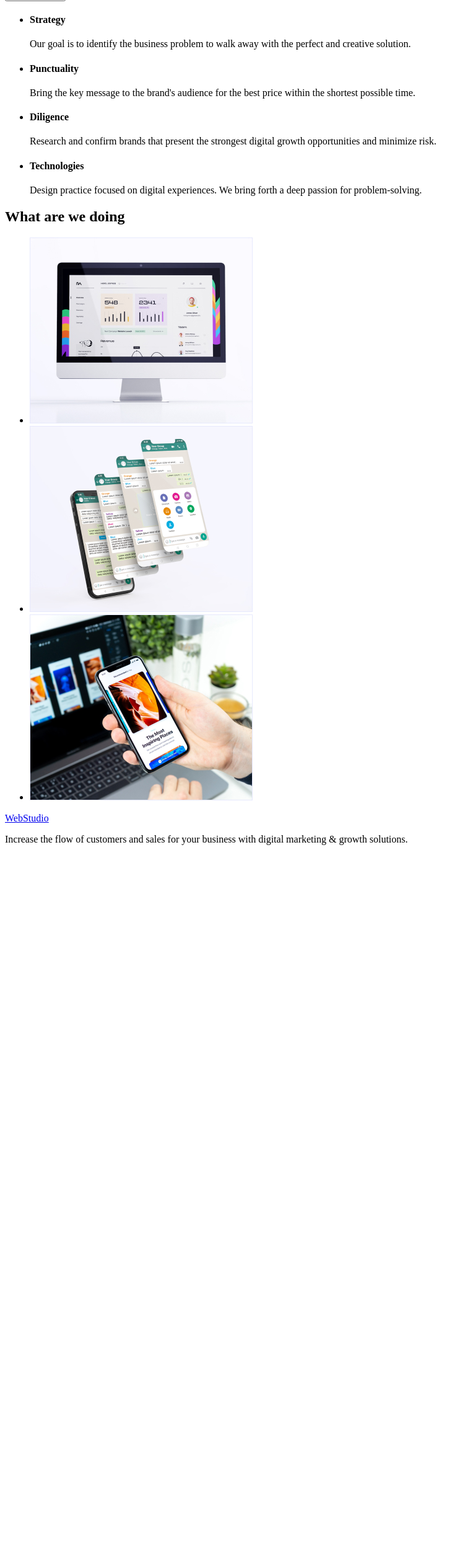
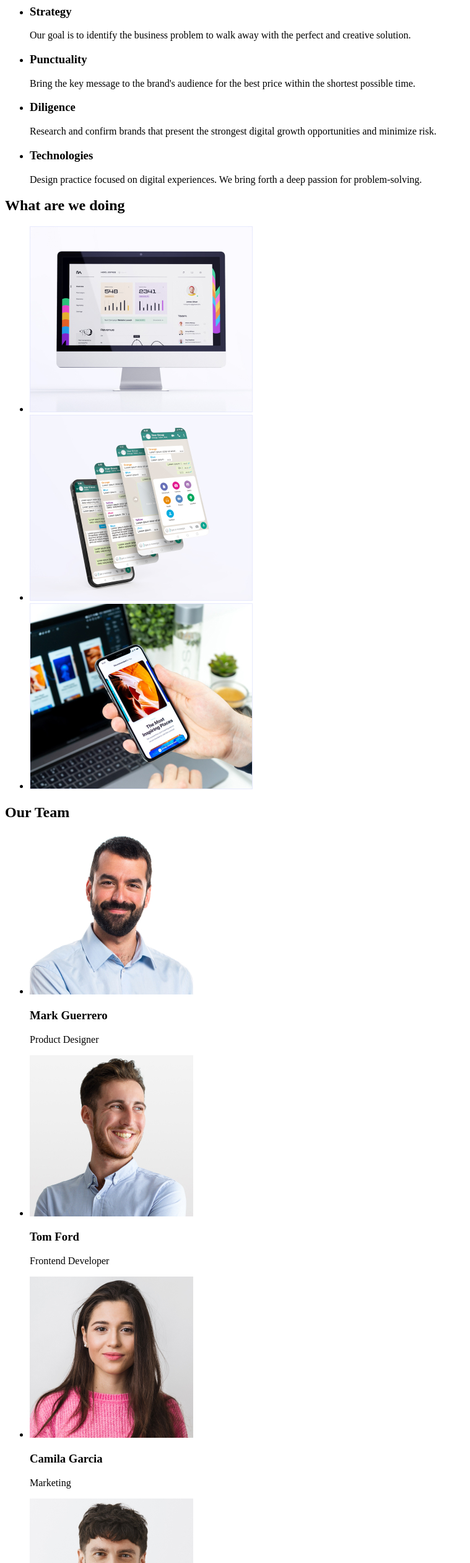
Before and after one commit to GLiliya19/goit-markup-hw-01, a plain HTML site: page index.html in a window 1280 px wide. Shown: the part 247-2768 px from the top of the page at 62% size, without its empty margins (0-759 px from the left). Before the commit the page ends 1626 px from the top, so only its background shows below. Drawn offline with Linux system fonts and the light colour scheme.

Commit message:
finish hm1

```diff
--- a/index.html
+++ b/index.html
@@ -19,44 +19,68 @@
         <nav>
             <address>
                 <a href="malito:info@devstudio.com">info@devstudio.com</a><br>
-                <a href="tel:+11 (000) 111-11-11">+11 (000) 111-11-11</a>
+                <a href="tel:+110001111111">+11 (000) 111-11-11</a>
             </address>
         </nav>
     </header>
     <main>
-        <h1>Effective Solutions
+        <section>
+            <h1>Effective Solutions
             for Your Business</h1>
             <address>
                 <button type="button">Order Service</button>
             </address>
+        </section>
         <section>
             <ul>
             <li>
-                <h4>Strategy</h4>
+                <h3>Strategy</h3>
                 <p>Our goal is to identify the business
                     problem to walk away with the perfect and creative solution. </p>
             </li>
             <li>
-                <h4>Punctuality</h4>
+                <h3>Punctuality</h3>
                 <p>Bring the key message to the brand's audience for the best price within the shortest possible time.</p>
             </li>
             <li>
-                <h4>Diligence</h4>
+                <h3>Diligence</h3>
                 <p>Research and confirm brands that present the strongest digital growth opportunities and minimize risk.</p>
             </li>
             <li>
-                <h4>Technologies</h4>
+                <h3>Technologies</h3>
                 <p>Design practice focused on digital experiences. We bring forth a deep passion for problem-solving.</p>
             </li>
         </ul>
+    </section>
+    <section>
         <h2>What are we doing</h2>
         <ul>
-            <li><img src="./images/img 1.jpg" alt="computer"></li>
-            <li><img src="./images/img 2.jpg" alt="phone_dispay"></li>
-            <li><img src="./images/img 3.jpg" alt="phone"></li>
+            <li><img src="./images/img-1.jpg" alt="computer" width="360" height="300"></li>
+            <li><img src="./images/img-2.jpg" alt="phone_dispay" width="360" height="300"></li>
+            <li><img src="./images/img-3.jpg" alt="phone" width="360" height="300"></li>
         </ul>
-        </section>
-
+    </section>
+    <section>
+        <h2>Our Team</h2>
+        <ul>
+            <li><img src="./images/mark.jpg" alt="mark-guerrero" width="264" height="260">
+                <h3>Mark Guerrero</h3>
+                <p>Product Designer</p>
+            </li>
+            <li><img src="./images/tom.jpg" alt="tom-ford" width="264" height="260">
+                <h3>Tom Ford</h3>
+                <p>Frontend Developer</p>
+            </li>
+            <li><img src="./images/camila.jpg" alt="camila-garcia" width="264" height="260">
+                <h3>Camila Garcia</h3>
+                <p>Marketing</p>
+            </li>
+            <li><img src="./images/daniel.jpg" alt="daniel-wilson" width="264" height="260">
+                <h3>Daniel Wilson</h3>
+                <p>UI Designer</p>
+            </li>
+        </ul>
+    </section>
     </main>
     <footer>
         <a href=".index.html">WebStudio</a>
```
Also changed, not shown: images/img-1.jpg (renamed from images/img 1.jpg), images/img-2.jpg (renamed from images/img 2.jpg), images/img-3.jpg (renamed from images/img 3.jpg).
